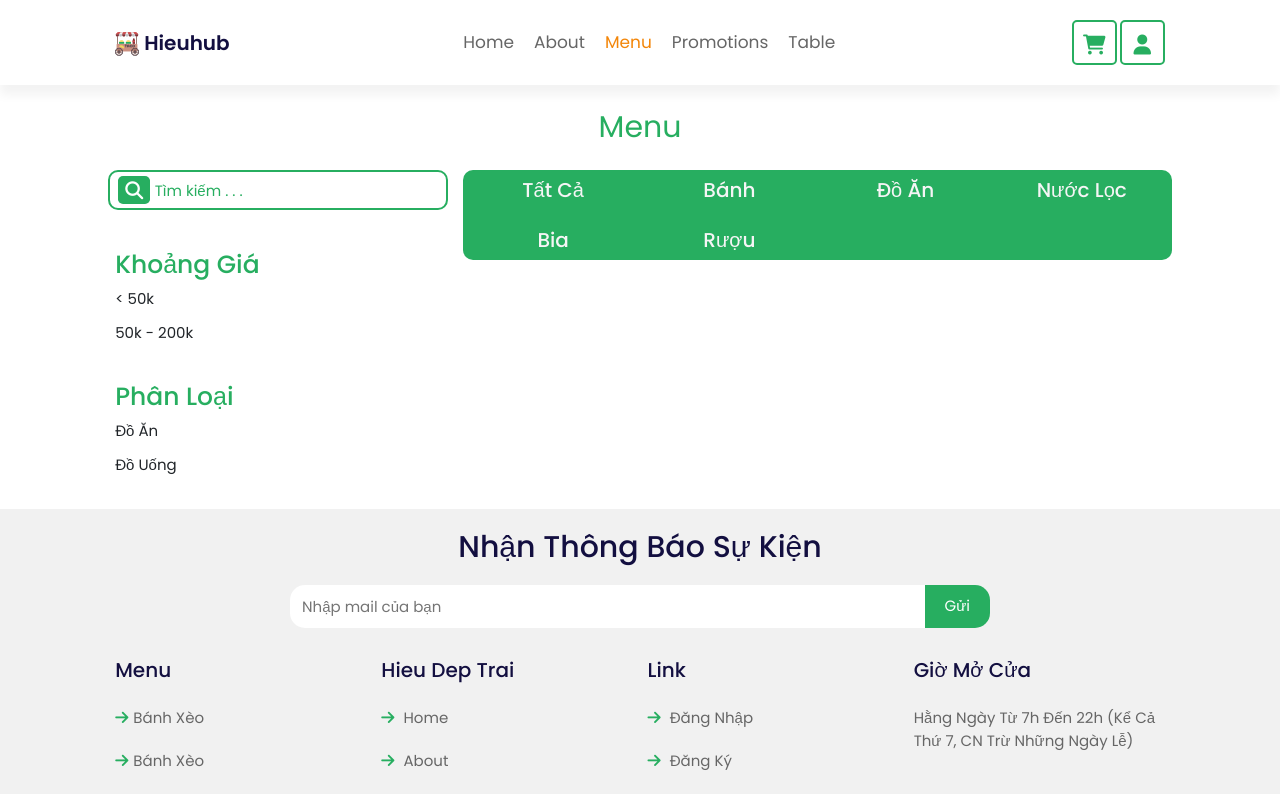
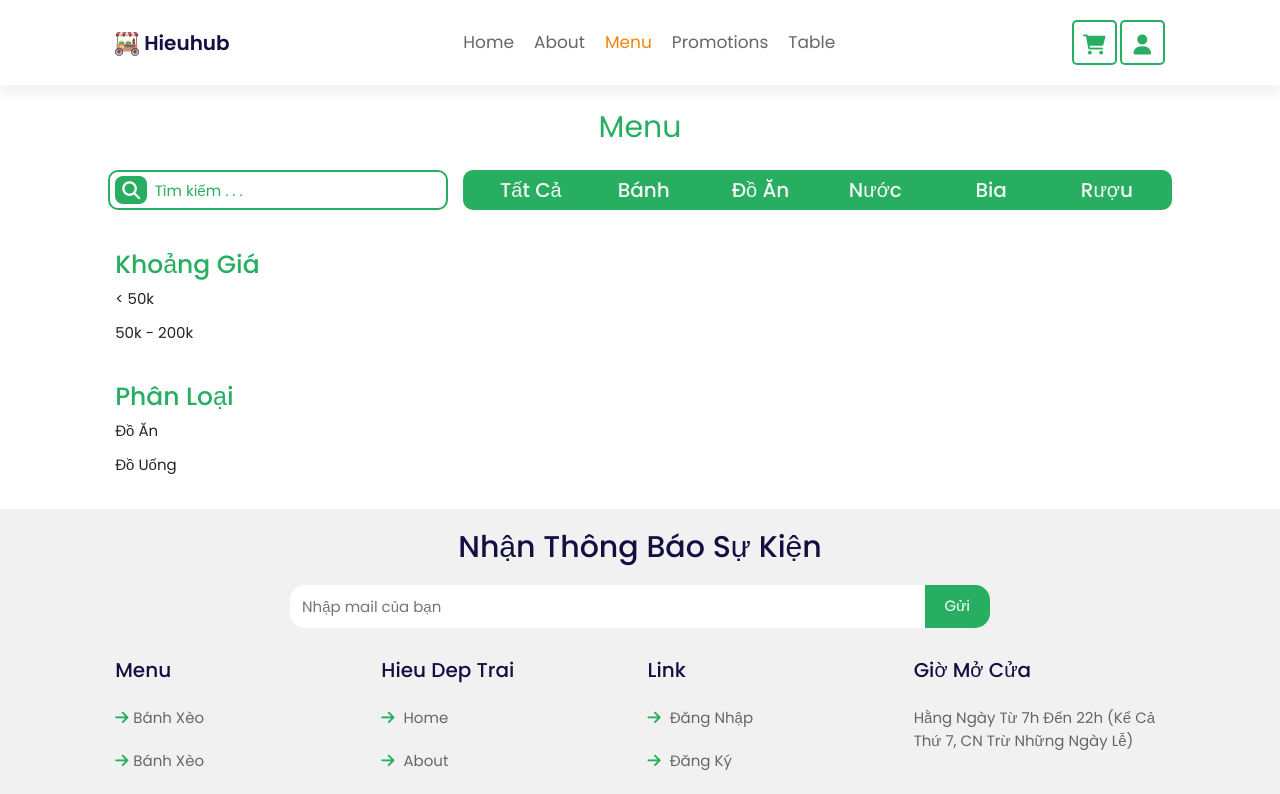
Before and after one commit to hieunmh/SE, a Vue app in the folder client/: page /menu in a window 1280 px wide. Shown: the top 794 px of the page. Built offline with nearby package versions, Linux system fonts and the light colour scheme.

Commit message:
show err when login or register

```diff
--- a/client/src/pages/Login.vue
+++ b/client/src/pages/Login.vue
@@ -48,8 +48,9 @@ export default {
 
     async login() {
       let data = await axios.post('/login', this.loginForm);
-      // this.matchUser = data.data;
-      // console.log(data);
+      let err = data.data.msg;
+      this.errors.push(err);
+      this.setUser(data.data.userName.name);
     },
 
     async handleSubmit(event) {
@@ -73,8 +74,6 @@ export default {
       else {
         event.preventDefault();
         await this.login();
-
-        this.setUser(this.loginForm.email);
 
         // ìf (match user không giống trong data thì làm gì)
         this.$router.push('/');
--- a/client/src/pages/Menu.vue
+++ b/client/src/pages/Menu.vue
@@ -53,16 +53,15 @@
 
       <div class="col-sm-8">
         <div class="row">
-          <div class="menu-tabs">
-            <input type="button" name="allFood" id="allFood" value="Tất cả"  class="menu-tab-item">
-            <input type="button" name="allFood" id="Banh ngot" value="Bánh"  class="menu-tab-item">
-            <input type="button" name="allFood" id="Do an nhanh" value="Đồ ăn"  class="menu-tab-item">
-            <input type="button" name="allFood" id="Ruou" value="Nước lọc"  class="menu-tab-item">
-            <input type="button" name="allFood" id="Bia" value="Bia"  class="menu-tab-item">
-            <input type="button" name="allFood" id="Ruou" value="Rượu"  class="menu-tab-item">
+          <div class="menu-tabs ">
+            <input type="button" class="menu-tab-item  col-lg-2 col-md-4 col-sm-6" name="allFood" value="Tất cả">
+            <input type="button" class="menu-tab-item  col-lg-2 col-md-4 col-sm-6" name="allFood" value="Bánh">
+            <input type="button" class="menu-tab-item  col-lg-2 col-md-4 col-sm-6" name="allFood" value="Đồ ăn">
+            <input type="button" class="menu-tab-item  col-lg-2 col-md-4 col-sm-6" name="allFood" value="Nước">
+            <input type="button" class="menu-tab-item  col-lg-2 col-md-4 col-sm-6" name="allFood" value="Bia">
+            <input type="button" class="menu-tab-item  col-lg-2 col-md-4 col-sm-6" name="allFood" value="Rượu">
           </div>
         </div>
-
         <div class="row box-cotainer">
 
         </div>
@@ -152,9 +151,9 @@ input[type="button"] {
     width: 3.2rem;
     border-top: 5px solid #27ae60;
     border-bottom: 5px solid #27ae60;
-    border-radius: 5px;
+    border-radius: 8px;
     top: 15%;
-    left: 1rem;
+    left: 0.7rem;
     font-size: 1.8rem;
     background-color: #27ae60;
     color: white;
@@ -178,9 +177,6 @@ input[type="button"] {
 .menu {
   padding: 2rem 9%;
   .menu-tabs {
-    display: grid;
-    gap: 1rem;
-    grid-template-columns: repeat(auto-fit, minmax(15rem, 1fr));
     margin-bottom: 30px;
     flex: 0 0 100%;
     max-width: 100%;
--- a/client/src/pages/Register.vue
+++ b/client/src/pages/Register.vue
@@ -68,10 +68,11 @@ import { mapMutations } from 'vuex';
     },
 
     methods: {
-      ...mapMutations(['scrollToTop']),
+      ...mapMutations(['scrollToTop', 'setUser']),
 
       async register() {
-        await axios.post('/register', this.registerForm);
+        let data = await axios.post('/register', this.registerForm);
+        this.setUser(data.data.name);
       },
 
       resetCheckErr() {
@@ -155,7 +156,7 @@ import { mapMutations } from 'vuex';
         else {
           event.preventDefault();
           this.register();
-          this.$router.push('/login');
+          this.$router.push('/');
         }
       }
     }
```
Also changed, not shown: 2 other files (tests, documents, lock files or other folders).
